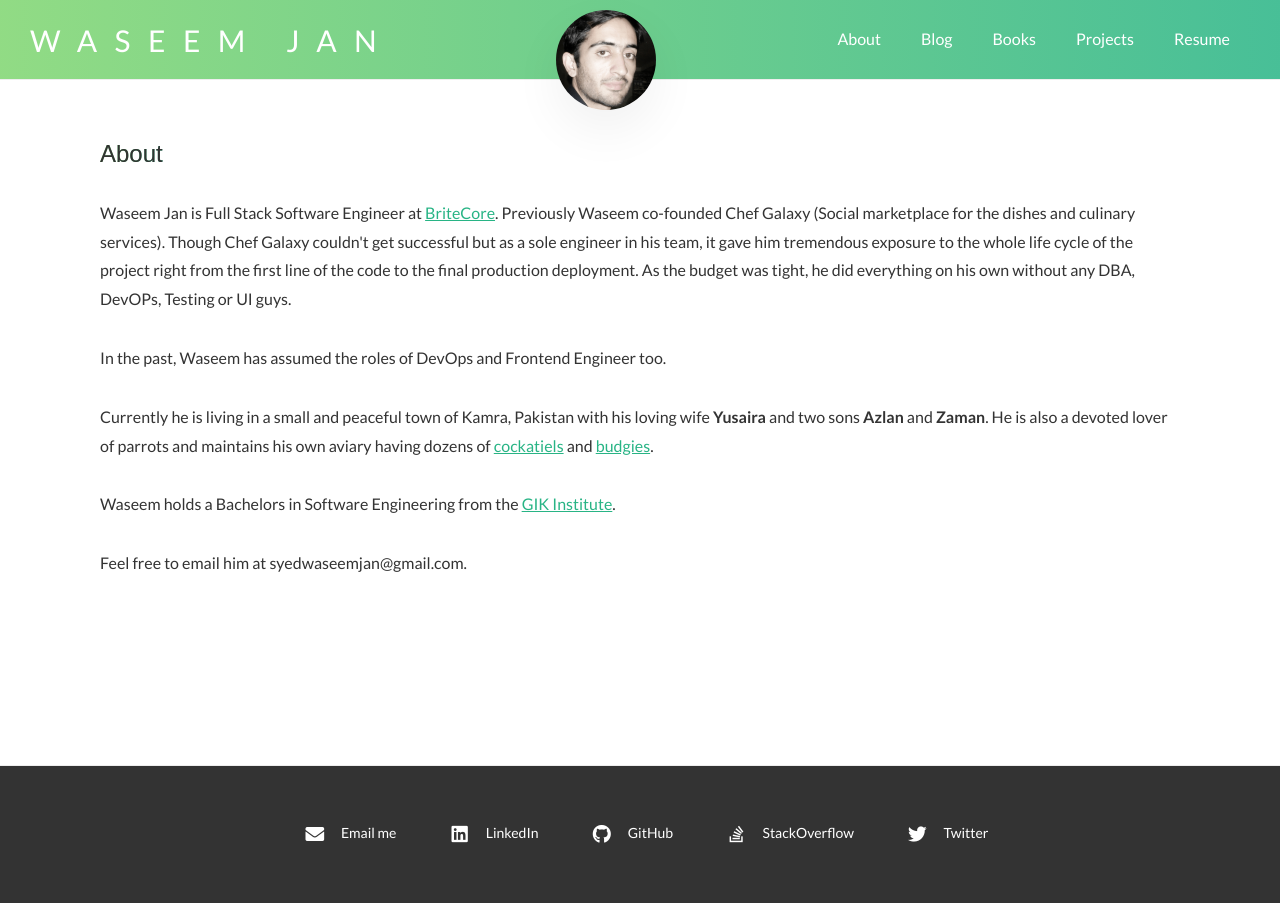
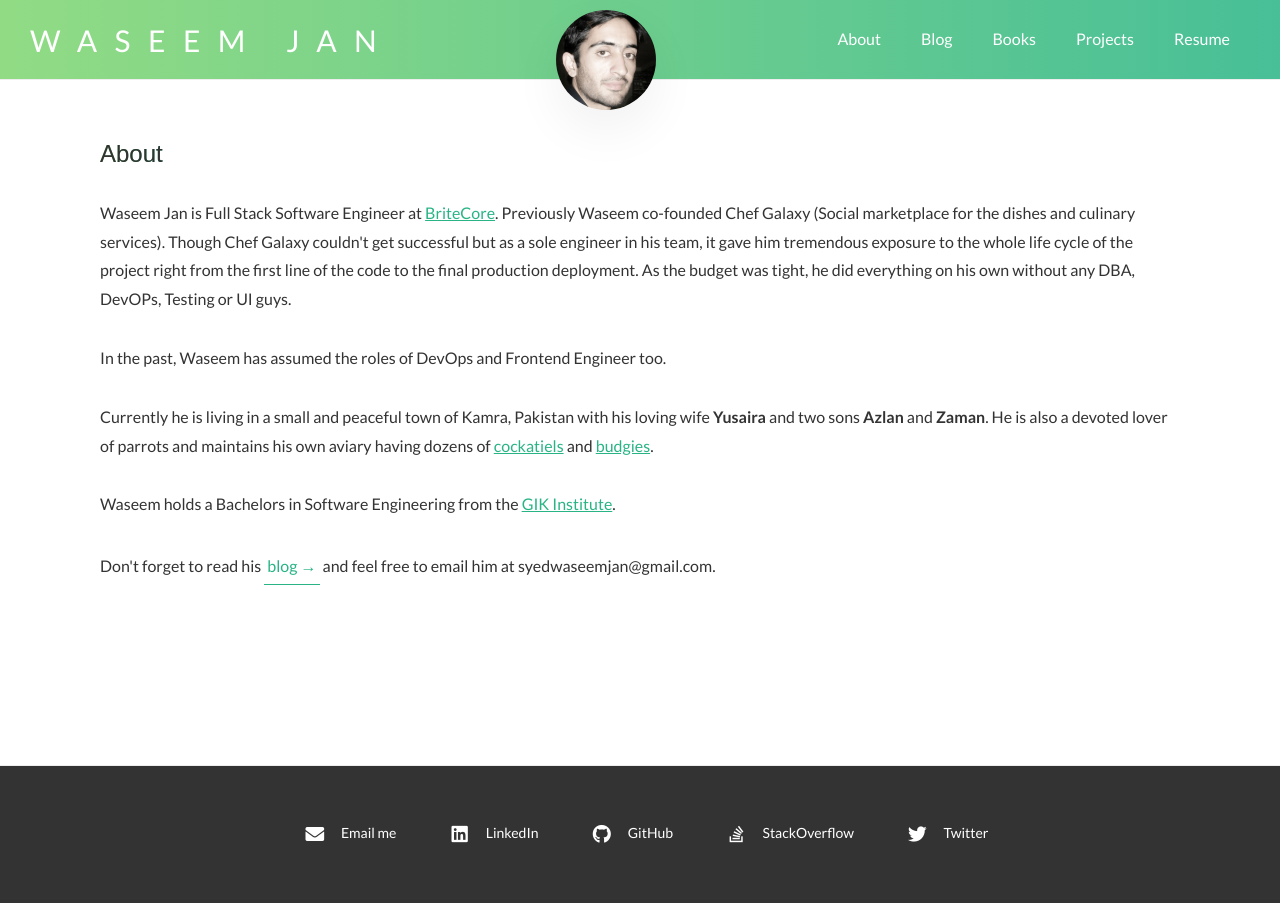
Before and after one commit to syedwaseemjan/syedwaseemjan.github.io, a Jekyll site: the page built from index.html, in a window 1280 px wide. Built offline with Jekyll 4.4.1, drawn with Linux system fonts in a browser that asks for light colours; nearby versions of some CDN libraries.

Commit message:
Add link to blog in about page

```diff
--- /dev/null
+++ b/_sass/components/_btn.scss
@@ -0,0 +1,24 @@
+.btn-text {
+    &:link,
+    &:visited {
+        font-size: $default-font-size;
+        color: $color-primary-dark;
+        display: inline-block;
+        text-decoration: none;
+        border-bottom: 1px solid $color-primary-dark;
+        padding: 3px;
+        transition: all .2s;
+    }
+
+    &:hover {
+        background-color: $color-primary-dark;
+        color: $color-white;
+        box-shadow: 0 1rem 2rem rgba($color-black, .15);
+        transform: translateY(-2px);
+    }
+
+    &:active {
+        box-shadow: 0 .5rem 1rem rgba($color-black, .15);
+        transform: translateY(0);
+    }
+}
--- a/assets/css/main.scss
+++ b/assets/css/main.scss
@@ -9,6 +9,7 @@
 @import "layout/footer";
 @import "layout/header";
 @import "components/book";
+@import "components/btn";
 @import "components/tag";
 @import "pages/home";
 @import "pages/post";
--- a/index.html
+++ b/index.html
@@ -5,18 +5,18 @@ layout: page
 <section class="section-about">
     <h1 class="heading-2 heading-2--dark">About</h1>
     <p class="text">
-        Waseem Jan is Full Stack Software Engineer at <a href="https://www.britecore.com" target="blank" class="text__link">BriteCore</a>. Previously Waseem co-founded Chef Galaxy (Social marketplace for the dishes and culinary services). Though Chef Galaxy couldn't get successful but as a sole engineer in his team, it gave him tremendous exposure to the whole life cycle of the project right from the first line of the code to the final production deployment. As the budget was tight, he did everything on his own without any DBA, DevOPs, Testing or UI guys.
+        Waseem Jan is Full Stack Software Engineer at <a href="https://www.britecore.com" target="blank">BriteCore</a>. Previously Waseem co-founded Chef Galaxy (Social marketplace for the dishes and culinary services). Though Chef Galaxy couldn't get successful but as a sole engineer in his team, it gave him tremendous exposure to the whole life cycle of the project right from the first line of the code to the final production deployment. As the budget was tight, he did everything on his own without any DBA, DevOPs, Testing or UI guys.
     </p>
     <p class="text">
         In the past, Waseem has assumed the roles of DevOps and Frontend Engineer too.
     </p>
     <p class="text">
-        Currently he is living in a small and peaceful town of Kamra, Pakistan with his loving wife <b>Yusaira</b> and two sons <b>Azlan</b> and <b>Zaman</b>. He is also a devoted lover of parrots and maintains his own aviary having dozens of <a href="https://lafeber.com/pet-birds/species/cockatiel/" target="blank" class="text__link">cockatiels</a> and <a href="https://lafeber.com/pet-birds/species/budgie-parakeet/" target="blank" class="text__link">budgies</a>.
+        Currently he is living in a small and peaceful town of Kamra, Pakistan with his loving wife <b>Yusaira</b> and two sons <b>Azlan</b> and <b>Zaman</b>. He is also a devoted lover of parrots and maintains his own aviary having dozens of <a href="https://lafeber.com/pet-birds/species/cockatiel/" target="blank">cockatiels</a> and <a href="https://lafeber.com/pet-birds/species/budgie-parakeet/" target="blank">budgies</a>.
     </p>
     <p class="text">
-        Waseem holds a Bachelors in Software Engineering from the <a href="https://giki.edu.pk" target="blank" class="text__link">GIK Institute</a>.
+        Waseem holds a Bachelors in Software Engineering from the <a href="https://giki.edu.pk" target="blank">GIK Institute</a>.
     </p>
     <p class="text">
-	    Feel free to email him at syedwaseemjan@gmail.com.
+	    Don't forget to read his <a href="#" class="btn-text">blog &rarr;</a> and feel free to email him at syedwaseemjan@gmail.com.
 	</p>
 </section>
```
